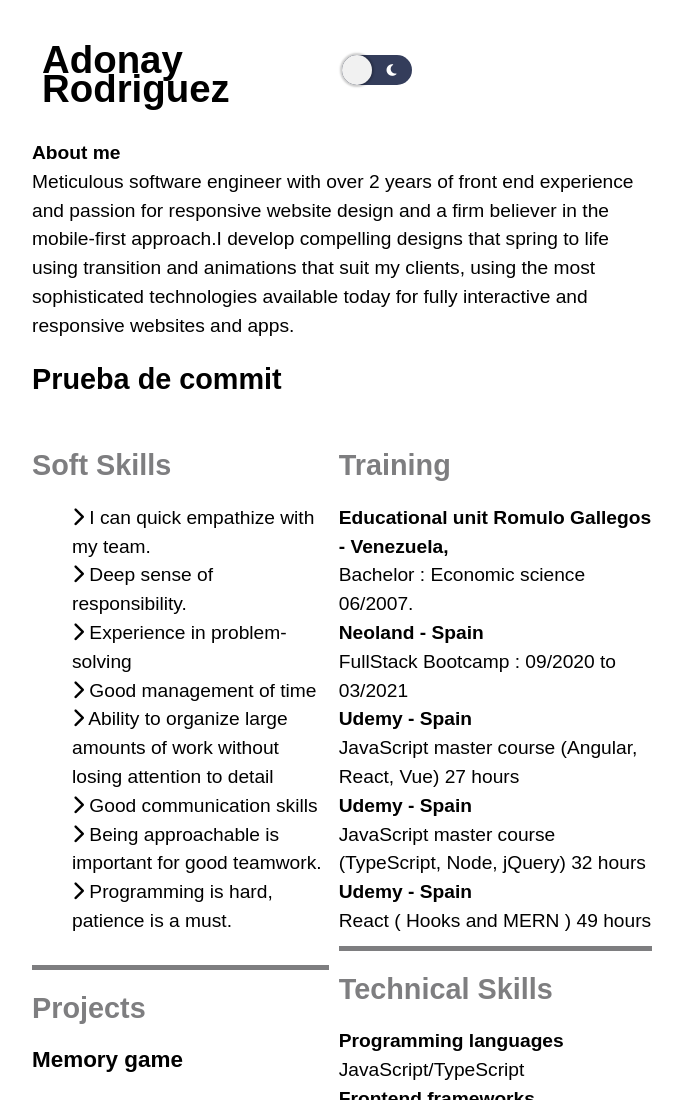
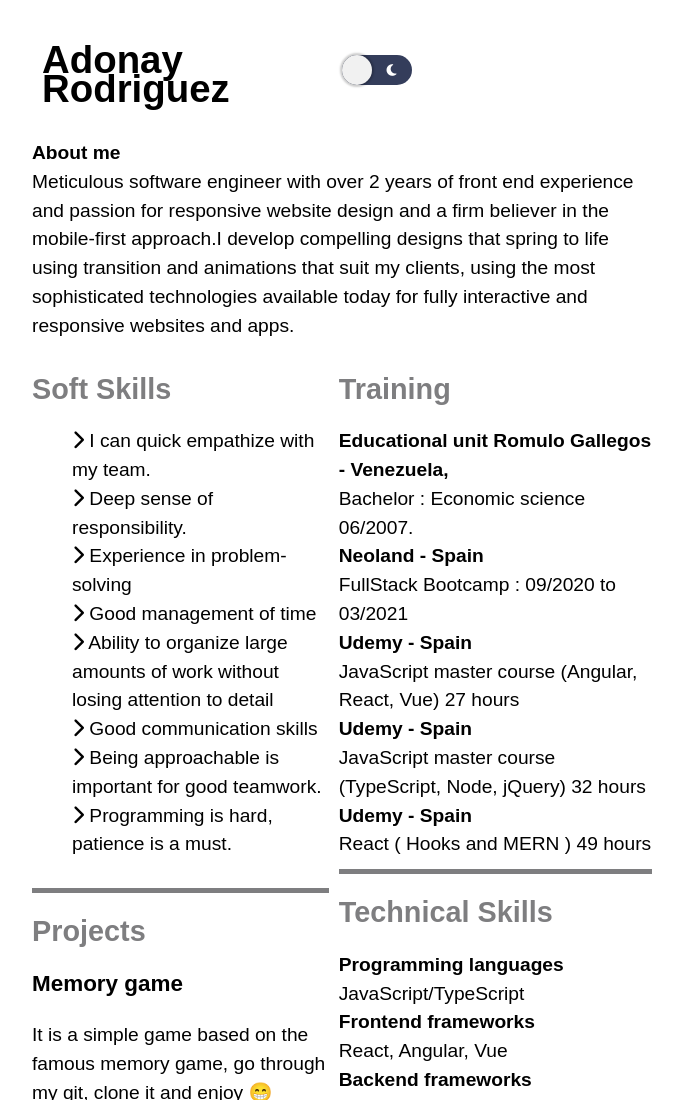
Before and after one commit to adonay1991/Curriculum, a plain HTML site: page index.html in a window 1280 px wide. Shown: the top 1100 px of the page, without its empty margins (298-980 px from the left). Drawn offline with nearby package versions, Linux system fonts and the light colour scheme; a web font is replaced by a local one.

Commit message:
borrado de mensaje anterior

```diff
--- a/index.html
+++ b/index.html
@@ -39,7 +39,6 @@
         using transition and animations that suit my clients, using the most
         sophisticated technologies available today for fully interactive and
         responsive websites and apps.
-        <h2>Prueba de commit</h2>
       </div>
     </header>
     <article class="main">
```
